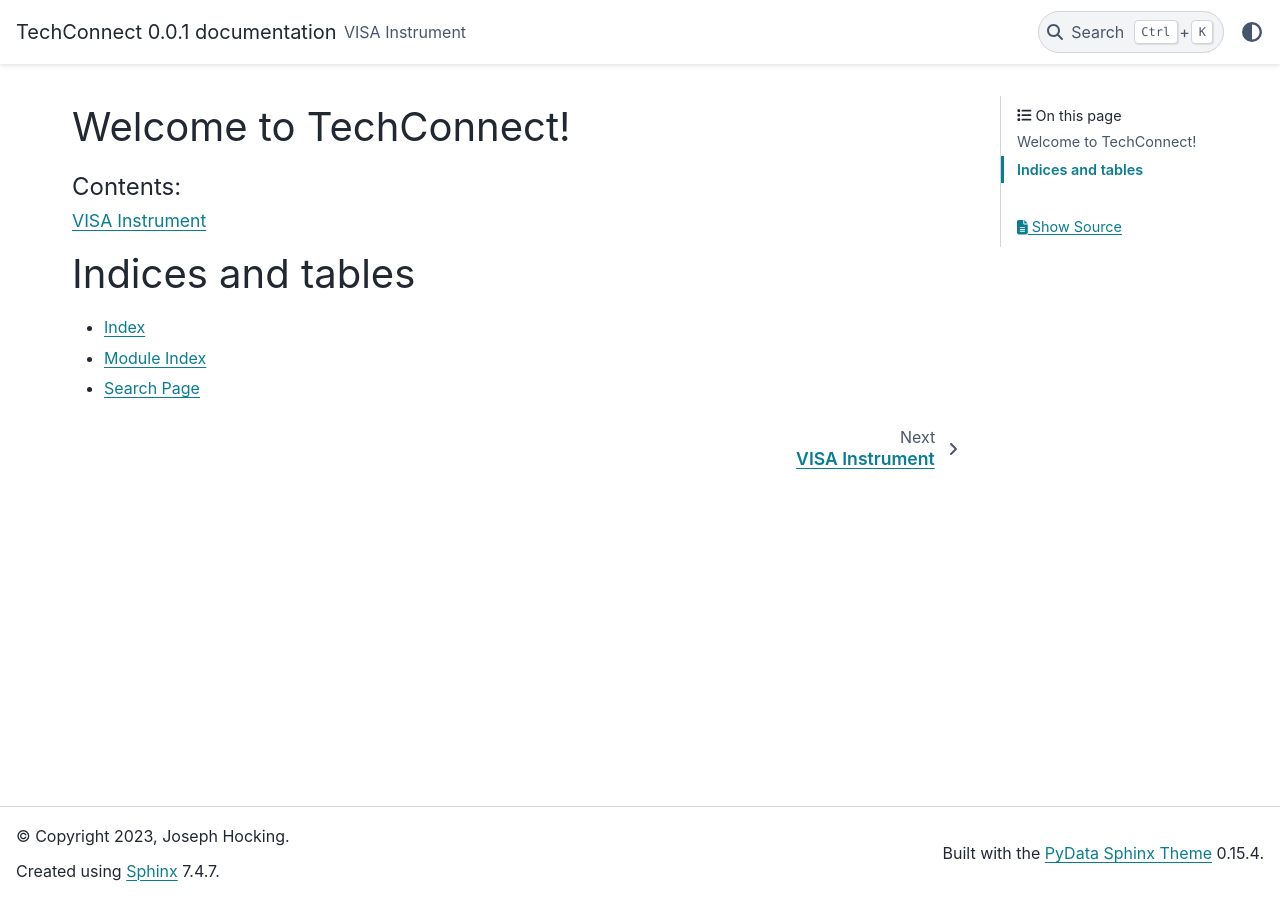
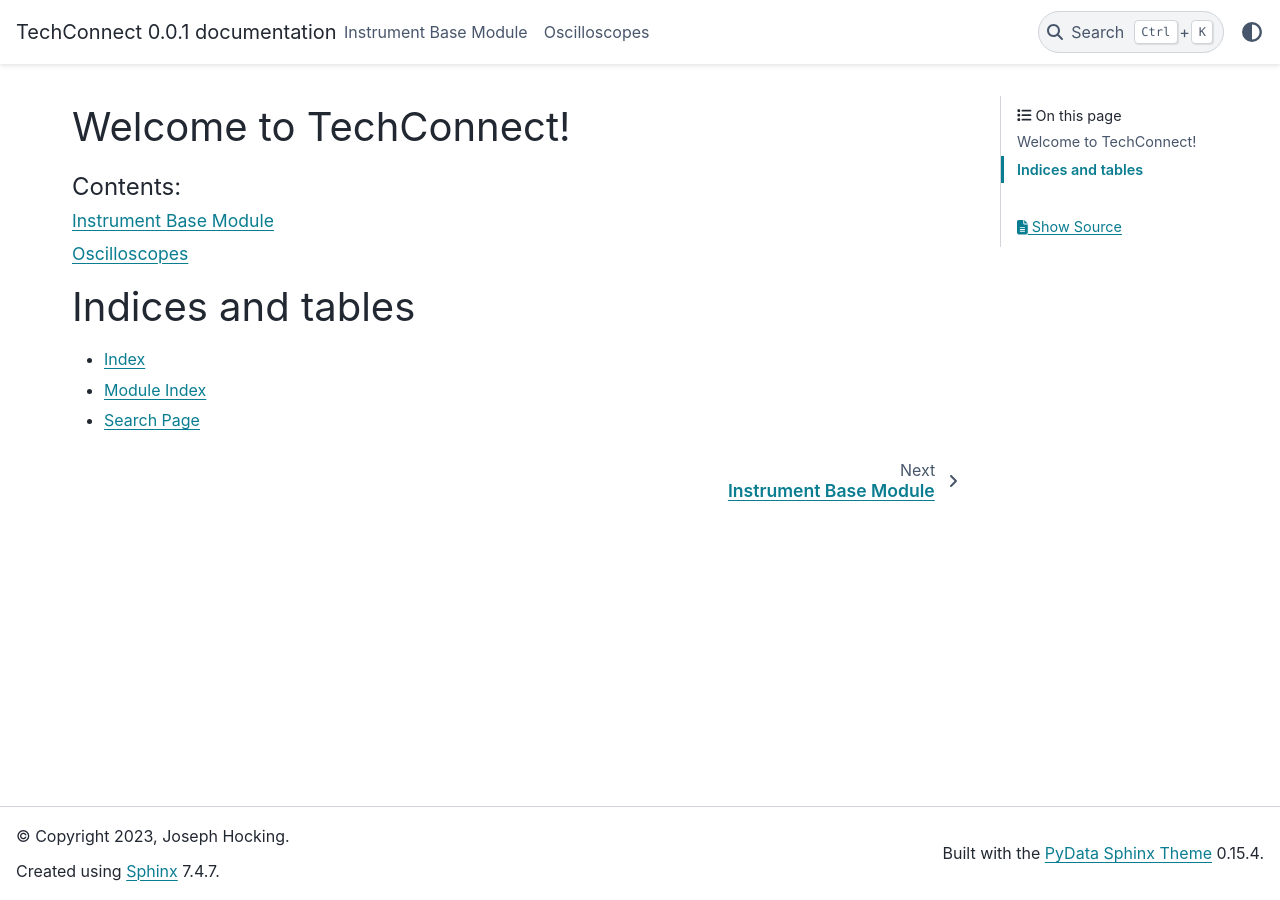
Before and after one commit to hockijo/TechConnect, a Sphinx documentation site: the page built from docs/index.rst, in a window 1280 px wide. Built offline with Sphinx 7.4.7 and the PyData theme 0.15.4, drawn with Linux system fonts in a browser that asks for light colours.

Commit message:
added rst docs for oscilloscope

```diff
--- a/docs/index.rst
+++ b/docs/index.rst
@@ -10,7 +10,8 @@ Welcome to TechConnect!
    :maxdepth: 2
    :caption: Contents:
 
-   source/VISA_instrument
+   source/_instrument
+   source/oscilloscope
 
 Indices and tables
 ==================
--- /dev/null
+++ b/docs/source/oscilloscope.rst
@@ -0,0 +1,6 @@
+Oscilloscopes
+===========
+
+.. autoclass:: techconnect.oscilloscopes.keysight.Keysight3000T
+    :members:
+    :inherited-members:
```
Also changed, not shown: docs/source/VISA_instrument.rst (deleted, +0 -13 lines), docs/source/_instrument.rst (added, +10 -0 lines).
